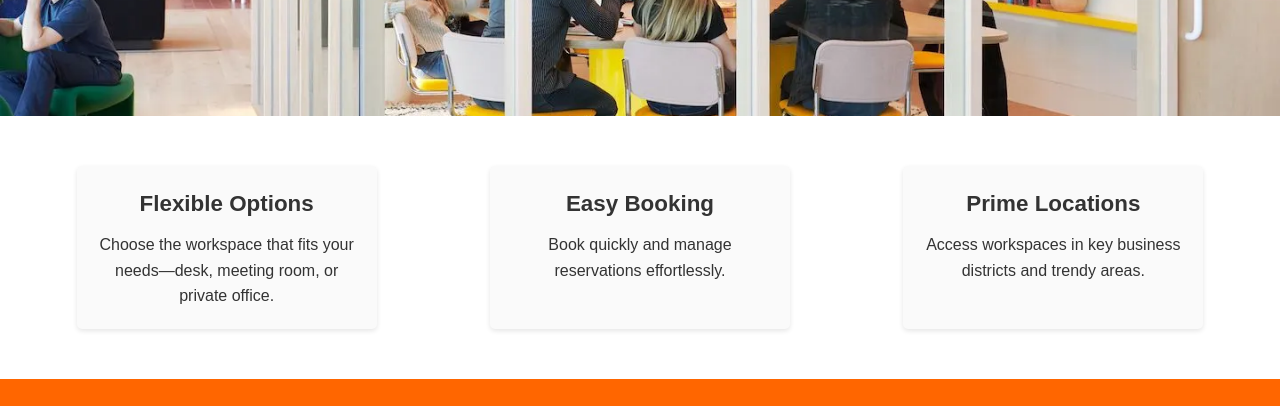
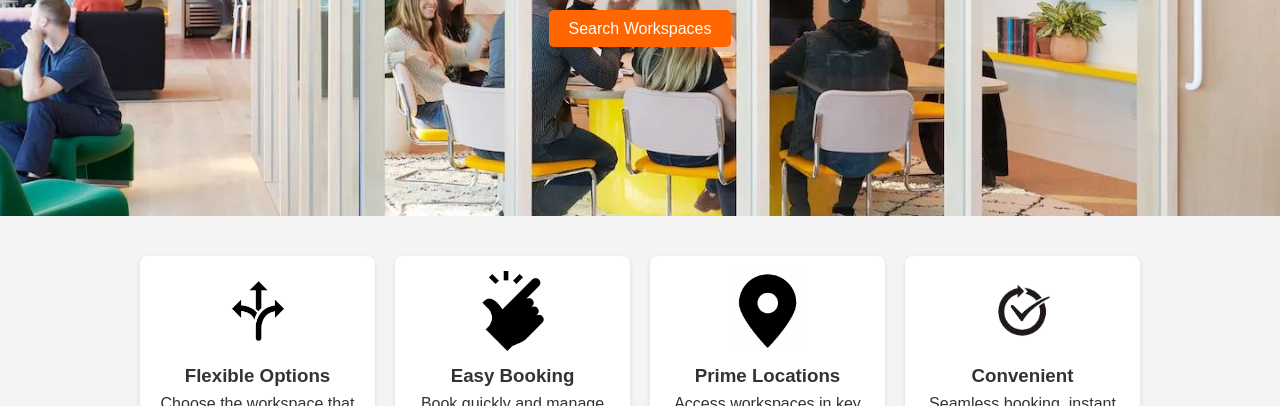
Before and after one commit to jhlim0079/INF2006-coworking-reservation, a plain HTML site: page index.html in a window 1280 px wide. Shown: the part 370-776 px from the top of the page. Drawn offline with Linux system fonts and the light colour scheme; a script that the page names is missing.

Commit message:
Change home page

```diff
--- a/css/styles.css
+++ b/css/styles.css
@@ -1,4 +1,4 @@
-/* Reset & Base Styles */
+/* Home Page*/
 * {
     box-sizing: border-box;
     margin: 0;
@@ -56,7 +56,7 @@
     background: url("../assets/images/homepage.jpg"), #f5f5f5; /* Try image first, then fallback to light gray */
     background-size: cover;
     background-position: center;
-    height: 400px;
+    height: 500px;
     display: flex;
     justify-content: center;
     align-items: center;
@@ -104,33 +104,55 @@
   }
 
   /* Features Section */
+.features {
+  display: flex;
+  justify-content: center;
+  flex-wrap: wrap;
+  gap: 20px; /* Space between feature boxes */
+  margin: 40px auto;
+  max-width: 1000px;
+}
+
+.feature {
+  background: #fff;
+  padding: 15px;
+  border-radius: 8px;
+  box-shadow: 0 2px 5px rgba(0, 0, 0, 0.1);
+  flex: 1 1 calc(25% - 20px); /* 4 features in a row */
+  min-width: 220px;
+  text-align: center;
+  display: flex;
+  flex-direction: column;
+  align-items: center;
+}
+
+/* Feature Images */
+.feature img {
+  width: 80px; /* Set a consistent width */
+  height: 80px; /* Ensure a uniform height */
+  object-fit: cover; /* Crop image to fit */
+  border-radius: 8px; /* Rounded edges for aesthetics */
+  margin-bottom: 10px; /* Space between image and title */
+}
+
+/* Mobile Responsive */
+@media (max-width: 768px) {
   .features {
-    display: flex;
-    justify-content: space-around;
-    flex-wrap: wrap;
-    padding: 40px 20px;
-    background: #fff;
+    flex-direction: column;
+    align-items: center;
   }
 
   .feature {
-    background: #fafafa;
-    padding: 20px;
-    margin: 10px;
-    width: 300px;
-    box-shadow: 0 2px 5px rgba(0, 0, 0, 0.1);
-    text-align: center;
-    border-radius: 5px;
+    width: 80%;
   }
 
   .feature img {
-    width: 80px;
-    margin-bottom: 15px;
+    width: 100px; /* Slightly larger images on mobile */
+    height: 100px;
   }
+}
 
-  .feature h3 {
-    margin-bottom: 10px;
-    font-size: 1.4rem;
-  }
+
 
   /* Call-to-Action Section */
   .cta {
--- a/index.html
+++ b/index.html
@@ -42,21 +42,27 @@
     <!-- Features Section -->
     <section class="features">
       <div class="feature">
-        <!-- <img src="assets/images/flexible.png" alt="Flexible Workspaces" /> -->
+        <img src="assets/images/flexible.jpg" alt="Flexible Workspaces" />
         <h3>Flexible Options</h3>
         <p>Choose the workspace that fits your needs—desk, meeting room, or private office.</p>
       </div>
       <div class="feature">
-        <!-- <img src="assets/images/easy.png" alt="Easy Booking" /> -->
+        <img src="assets/images/easy.png" alt="Easy Booking" />
         <h3>Easy Booking</h3>
         <p>Book quickly and manage reservations effortlessly.</p>
       </div>
       <div class="feature">
-        <!-- <img src="assets/images/location.png" alt="Convenient Locations" /> -->
+        <img src="assets/images/location.png" alt="Convenient Locations" />
         <h3>Prime Locations</h3>
         <p>Access workspaces in key business districts and trendy areas.</p>
       </div>
+      <div class="feature">
+        <img src="assets/images/convenient.jpg" alt="Convenient" />
+        <h3>Convenient</h3>
+        <p>Seamless booking, instant confirmations, and hassle-free check-ins.</p>
+      </div>
     </section>
+
 
     <!-- Call-to-Action Section -->
     <section class="cta">
```
Also changed, not shown: assets/images/convenient.jpg (added), assets/images/easy.png (added), assets/images/flexible.jpg (added), assets/images/location.png (added).
